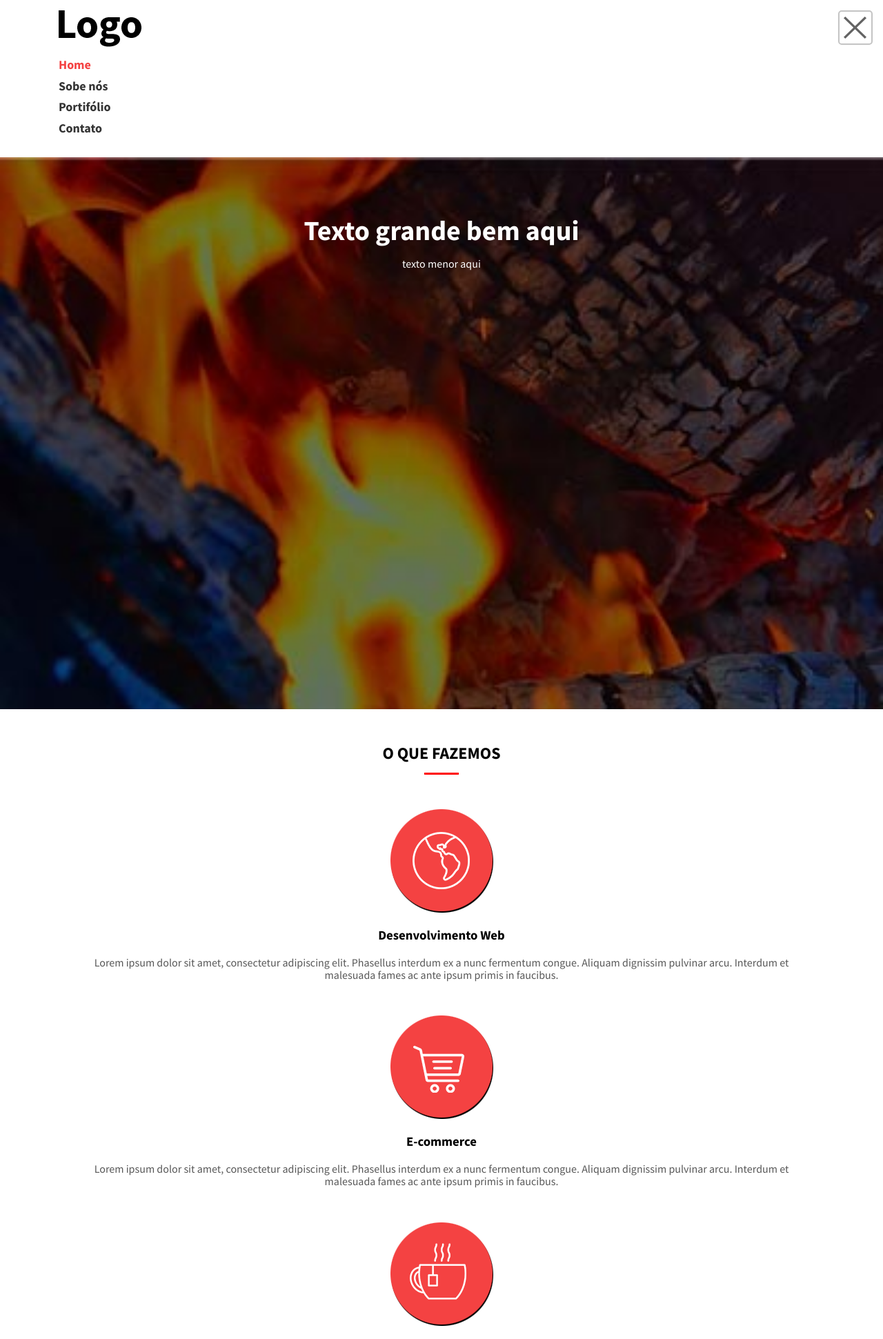
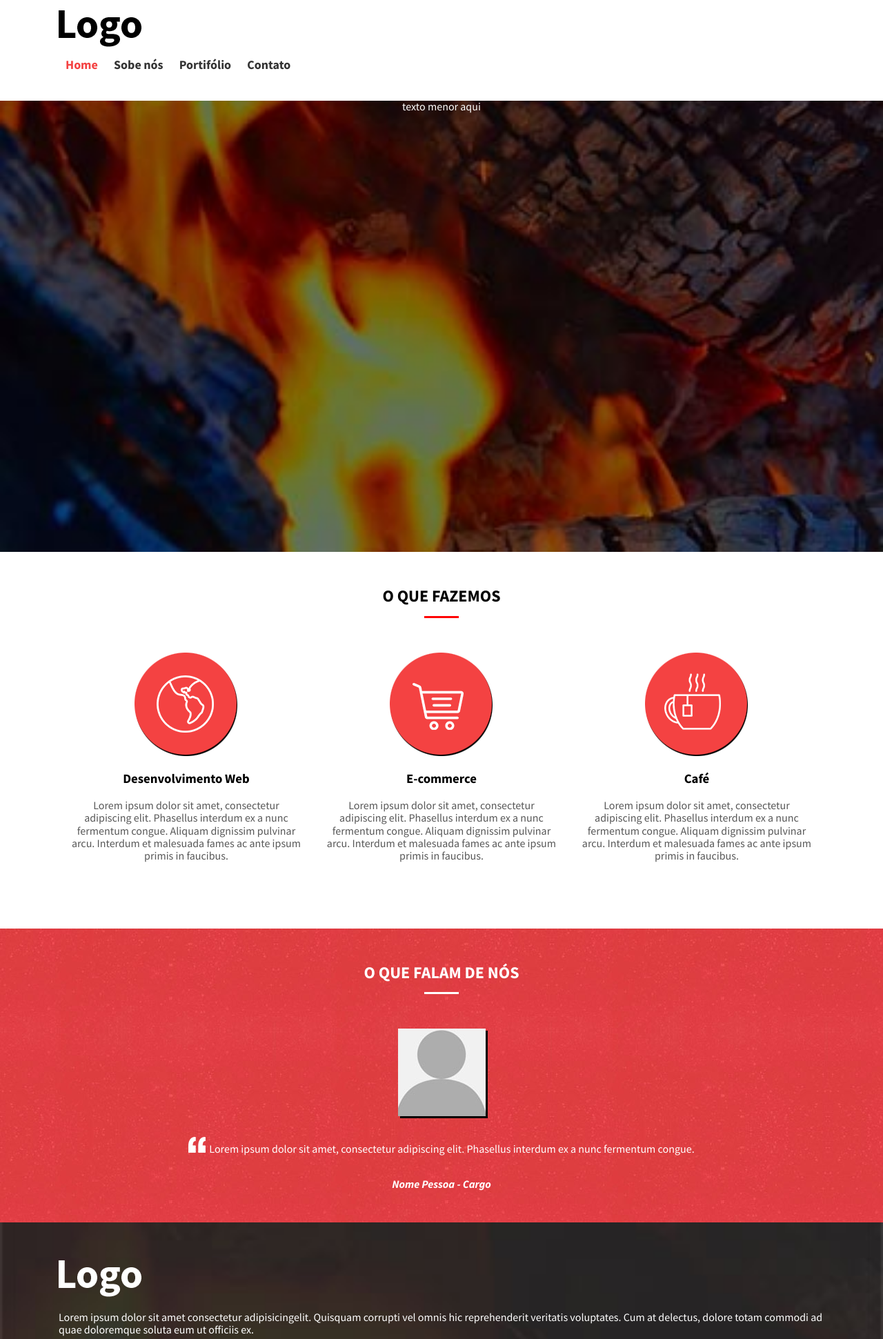
Before and after one commit to leosouza-dev/mobile-first, a PHP site: page /index.html in a window 1280 px wide. Shown: the top 1941 px of the page at 69% size. Run offline with PHP 8.4, Linux system fonts and the light colour scheme.

Commit message:
saindo da iastech as 16:50

```diff
--- a/css/style.css
+++ b/css/style.css
@@ -333,7 +333,9 @@ body {
 
 .cabecalho {
   background: #FFF;
-  padding: 15px; }
+  padding: 15px;
+  position: fixed;
+  width: 100%; }
 
 .rodape {
   color: #FFF; }
@@ -484,6 +486,9 @@ body {
   position: absolute;
   top: 15px;
   right: 15px; }
+  @media (min-width: 768px) {
+    .menu-principal__btn {
+      display: none; } }
 
 .menu-principal__btn--fechar {
   background-position: -48px 7px; }
@@ -492,6 +497,10 @@ body {
 .menu-principal__lista {
   padding: 0;
   list-style: none; }
+  @media (min-width: 768px) {
+    .menu-principal__lista li {
+      display: inline-block;
+      margin: 0 10px; } }
 
 .menu-principal__item {
   text-decoration: none;
@@ -537,12 +546,18 @@ body {
   margin-bottom: 20px; }
 
 .servicos {
-  padding: 30px 0; }
+  padding: 30px 0;
+  overflow: auto; }
 
 .servicos__item {
   text-align: center;
   padding: 0 15px;
   margin-bottom: 50px; }
+  @media (min-width: 768px) {
+    .servicos__item {
+      width: 33.333%;
+      /*não esquecer de usar ponto ao inves de virgula*/
+      float: left; } }
 
 .servicos__texto {
   color: #585858; }
--- a/sass/components/_menu-principal.scss
+++ b/sass/components/_menu-principal.scss
@@ -15,6 +15,10 @@
     position: absolute;
     top: 15px;
     right: 15px;
+
+    @media(min-width: $breackpoint-md){
+        display: none;
+    }
 }
 
 .menu-principal__btn--fechar{
@@ -25,7 +29,13 @@
 
 .menu-principal__lista{
     padding: 0;
-    list-style: none
+    list-style: none;
+    li{
+        @media(min-width: $breackpoint-md){
+            display: inline-block;
+            margin: 0 10px;
+        }
+    }
 }
 
 .menu-principal__item{
--- a/sass/components/_servicos.scss
+++ b/sass/components/_servicos.scss
@@ -1,11 +1,18 @@
 .servicos{
     padding: 30px 0;
+
+    overflow: auto;
 }
 
 .servicos__item{
     text-align: center;
     padding: 0 15px;
     margin-bottom: 50px;
+    @media(min-width: $breackpoint-md){
+        width: 33.333%; /*não esquecer de usar ponto ao inves de virgula*/
+
+        float: left;
+    }
 }
 
 .servicos__texto{
--- a/sass/layout/_cabecalho.scss
+++ b/sass/layout/_cabecalho.scss
@@ -1,4 +1,6 @@
 .cabecalho{
     background: #FFF;
     padding: 15px;
+    position: fixed;
+    width: 100%;
 }
```
